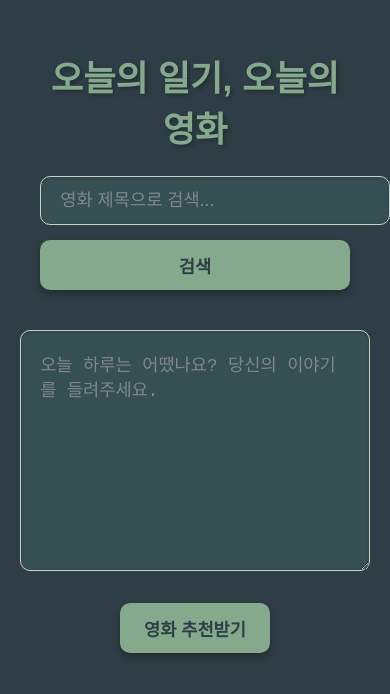
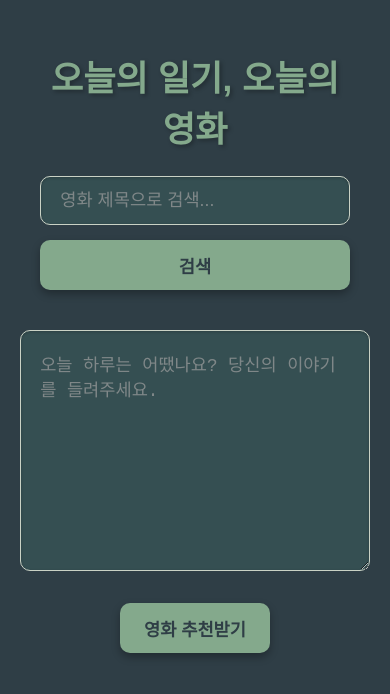
Before and after one commit to crushonyou2/movie_diary, a React (Create React App) app in the folder frontend/: page / in a window 390 px wide. Shown: the part 114-808 px from the top of the page. Built offline with nearby package versions, Linux system fonts and the light colour scheme.

Commit message:
fix: 검색창 반응형 디자인 오류 수정

```diff
--- a/frontend/src/App.css
+++ b/frontend/src/App.css
@@ -56,6 +56,7 @@ h1 {
   background-color: var(--card-background);
   color: var(--text-color);
   box-shadow: inset 0 1px 3px rgba(0, 0, 0, 0.2);
+  box-sizing: border-box; /* 패딩과 테두리를 너비에 포함 */
 }
 
 .search-input::placeholder {
```
